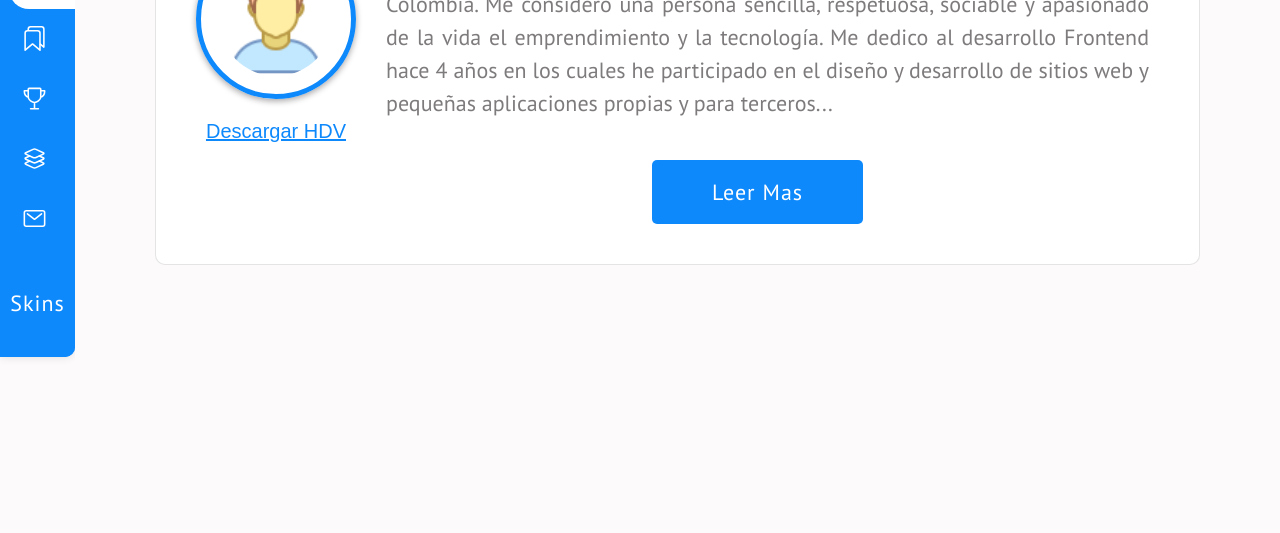
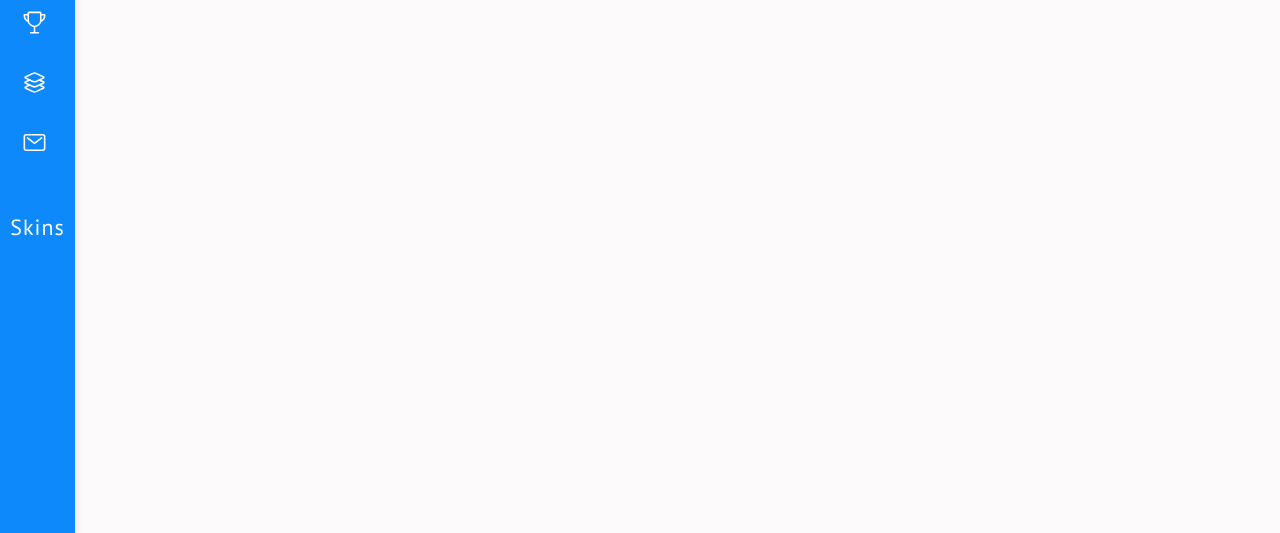
Before and after one commit to JeffersonSalazar/JeffersonSalazar.github.io, a plain HTML site: page index.html in a window 1280 px wide. Shown: the part 267-800 px from the top of the page. Drawn offline with nearby package versions, Linux system fonts and the light colour scheme; some packages are replaced by stand-ins of ours; a script that the page names is missing; a web font is replaced by a local one.

Commit message:
probando medidas

```diff
--- a/index.html
+++ b/index.html
@@ -117,25 +117,25 @@
 					para trabarlo con 'src/js/navbar.js'
 					su hoja de estilos src/sass/layout/_banner.scss
 				-->
-				<section class="component_banner" id="banner">
+				<!-- <section class="component_banner" id="banner"> -->
 					<!--
 						ASIDE (box_img_banner): adentro 1 TAG IMG 1 DIV
 					-->
-					<aside class="box_img_banner">
-						<img src="./assets/images/avatar.png" alt="avatar" id="img_banner">
+					<!-- <aside class="box_img_banner">
+						<img src="./assets/images/avatar.png" alt="avatar" id="img_banner"> -->
 
 						<!--
 							1 DIV (box_hdv_banner) adentro 1 TAG A con la hoja de vida descargable
 						-->
-						<div class="box_hdv_banner">
+						<!-- <div class="box_hdv_banner">
 							<a href="./assets/docs/Hoja Vida Jefferson Salazar.docx" download="HDV Jefferson Salazar" class="color_js">Descargar HDV</a>
 						</div>
-					</aside>
+					</aside> -->
 
 					<!--
 						ASIDE (box_biografy_banner): adentro 1 TAG H3, P y 1 DIV
 					-->
-					<aside class="box_biografy_banner">
+					<!-- <aside class="box_biografy_banner">
 						<h3 class="color_js">Conoceme</h3>
 
 						<p>
@@ -145,17 +145,17 @@
 							y la tecnología. Me dedico al desarrollo Frontend
 							hace 4 años en los cuales he participado en el diseño y
 							desarrollo de sitios web y pequeñas aplicaciones propias y para terceros...
-						</p>
+						</p> -->
 
 						<!--
 							1 DIV (box_btn): adentro la TAG BUTTON a este le definimos un ID
 							(btnOpen_modal) para trabajarlo con 'src/js/banner_modal.js'
 						-->
-						<div class="box_btn">
+						<!-- <div class="box_btn">
 							<button type="button" class="btn_animated bg_js" id="btnOpen_modal">Leer Mas</button>
 						</div>
 					</aside>
-				</section>
+				</section> -->
 
 
 				<!--
--- a/src/sass/layout/_banner.scss
+++ b/src/sass/layout/_banner.scss
@@ -19,8 +19,8 @@
         img {
             border: 5px solid $background_three;
             border-radius: 50%;
-            width: 160px;
-            height: 160px;
+            width: 140px;
+            height: 140px;
             padding: 18px;
             box-shadow: $shadow_four;
         };
--- a/src/sass/layout/_navbar.scss
+++ b/src/sass/layout/_navbar.scss
@@ -5,15 +5,16 @@
     la transicion la usamos para suavizar el :HOVER
 */
 .component_navbar {
-    position: fixed;
-    top: 0;
-    left: 0;
-    z-index: 79;
-    display: flex;
-    height: 100vh;
-    align-items: center;
-    overflow-x: hidden;
-    transition: width .5s ease;
+    // position: fixed;
+    // top: 100px;
+    // left: 0;
+    // z-index: 79;
+    // display: flex;
+    // height: 100vh;
+    // align-items: center;
+    // overflow-x: hidden;
+    // transition: width .5s ease;
+    // background: rgba(25, 119, 25, 0.445);
 
     /*
         propiedades para diseño resposive en
@@ -52,6 +53,15 @@
         border-radius: 0 10px 10px 0;
         width: inherit;
         box-shadow: $shadow_one;
+        position: fixed;
+        top: 100px;
+        left: 0;
+        z-index: 79;
+        // display: flex;
+        height: 100vh;
+        // align-items: center;
+        overflow-x: hidden;
+        transition: width .5s ease;
 
         ul {
             padding: 40px 0 40px 9px;
--- a/src/sass/main.scss
+++ b/src/sass/main.scss
@@ -139,3 +139,9 @@ ion-icon {
 .container_body {
     display: flex;
 };
+
+
+
+.container_right {
+    background: rgba(243, 71, 71, 0.349);
+}
```
Also changed, not shown: src/sass/main.css, 1 other file.
